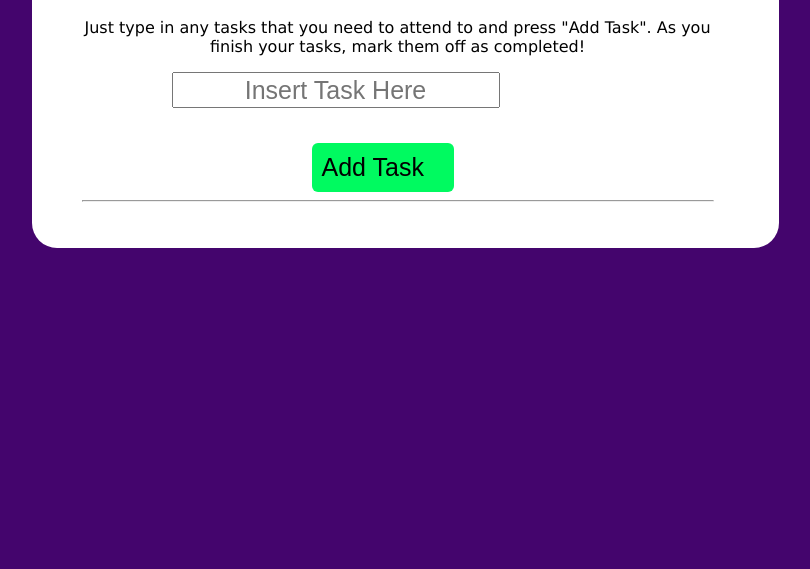
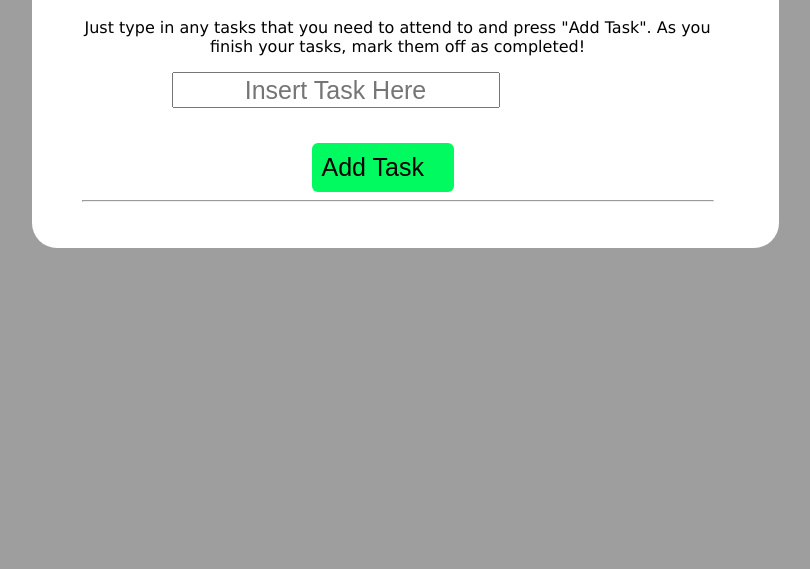
Before and after one commit to ahmadkane93/js-project-to-do-list, a plain HTML site: page index.html in a window 1280 px wide. Shown: the part 231-800 px from the top of the page, without its empty margins (235-1045 px from the left). Drawn offline with Linux system fonts and the light colour scheme; the site is published under a folder, as on GitHub Pages, so addresses that start at the root find nothing.

Commit message:
Update styles.css

```diff
--- a/styles.css
+++ b/styles.css
@@ -2,7 +2,7 @@ body {
     background-color: rgb(68, 5, 109);
     color:white;
     font-family: 'Lucida Sans', 'Lucida Sans Regular', 'Lucida Grande', 'Lucida Sans Unicode', Geneva, Verdana, sans-serif;
-    background-image: url("/pexels-markus-spiske-2004161.jpg");
+    background-image: url("pexels-markus-spiske-2004161.jpg");
     background-repeat: no-repeat;
     background-size: cover;
 }
```
